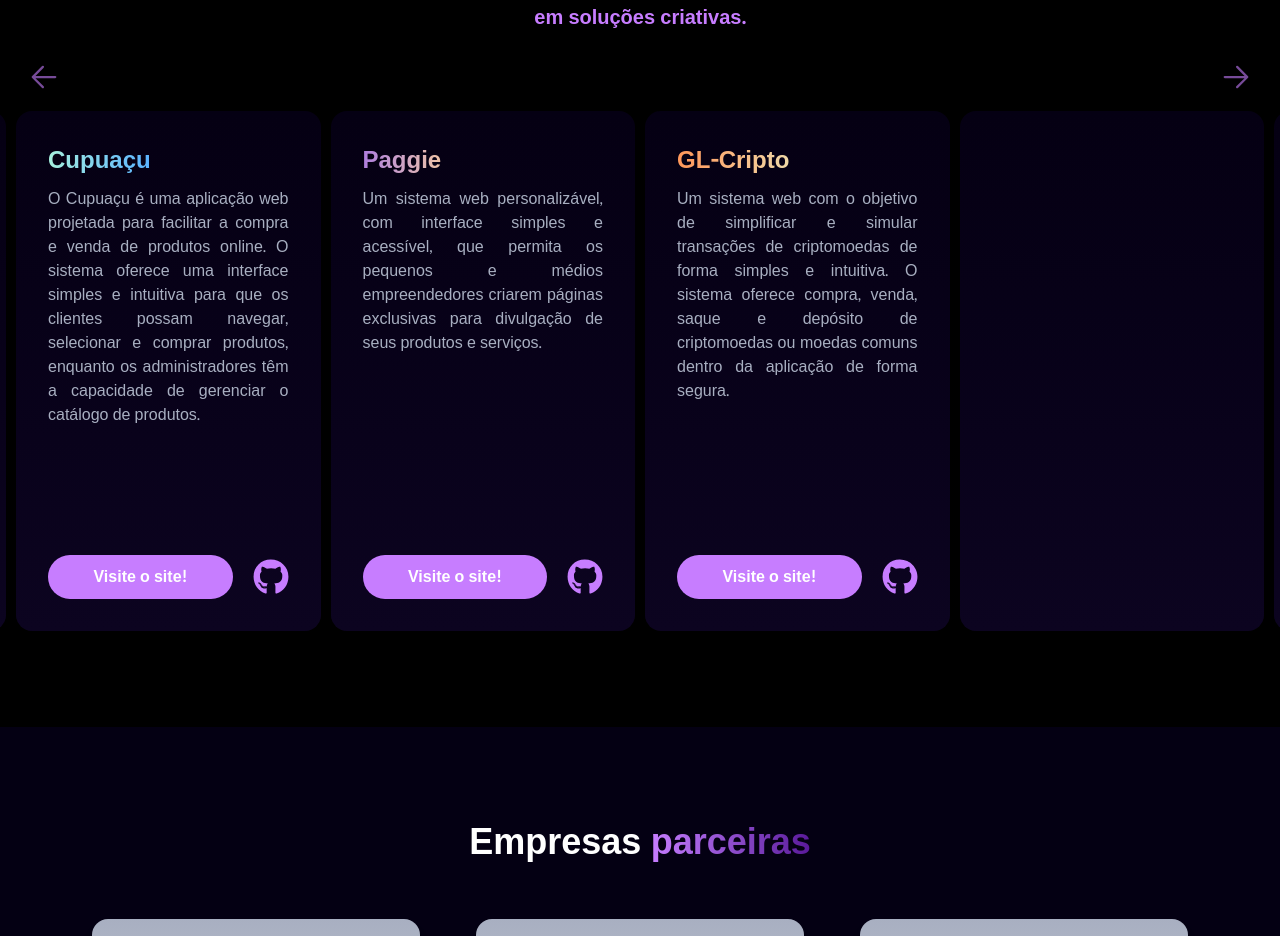
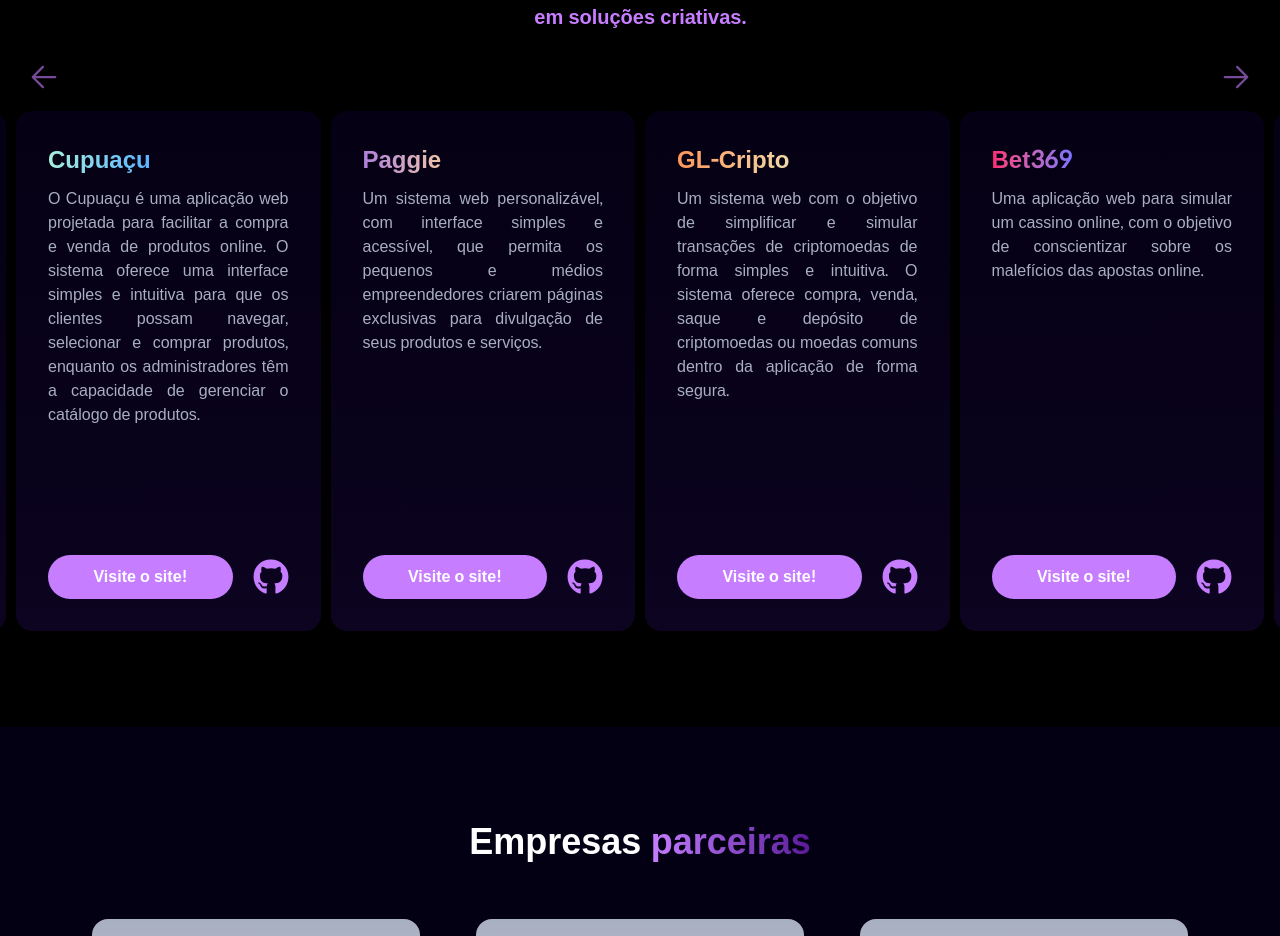
Before and after one commit to Somnium-Git/landing-page, a Next.js app in the folder frontend/: page / in a window 1280 px wide. Shown: the part 2500-3436 px from the top of the page. Built offline with nearby package versions, Linux system fonts and the light colour scheme.

Commit message:
add projetos carrossel

```diff
--- a/frontend/src/components/Carousel/Carousel.tsx
+++ b/frontend/src/components/Carousel/Carousel.tsx
@@ -64,7 +64,17 @@ export default function Carousel() {
       </SwiperSlide>
 
       <SwiperSlide>
-        <SliderItem></SliderItem>
+        <SliderItem
+          description="Uma aplicação web com objetivos educacionais para simplificar o aprendizado de matemática de forma divertida e prática. A aplicação oferece sistema de XP, ranking, trocas de imagem e progressão gradual nas lições."
+          projectLink="http://pollymath.mypressonline.com/"
+          repositoryLink="https://github.com/gabriellimao7500/PolyMath"
+        >
+          <Text size="1.5em" height="bold">
+            <span className="text-transparent bg-clip-text bg-gradient-to-r from-[#c4fff0] to-[#fcfdff]">
+              PolyMath
+            </span>
+          </Text>
+        </SliderItem>
       </SwiperSlide>
 
       <SwiperSlide>
@@ -110,11 +120,31 @@ export default function Carousel() {
       </SwiperSlide>
 
       <SwiperSlide>
-        <SliderItem></SliderItem>
+        <SliderItem
+          description="Uma aplicação web para simular um cassino online, com o objetivo de conscientizar sobre os malefícios das apostas online."
+          projectLink="https://f12794cd-68ad-4f46-9e86-87589dcce8cd-00-3i96uiu3rzg7z.janeway.replit.dev/"
+          repositoryLink="https://github.com/gabriellimao7500/Cassino.git"
+        >
+          <Text size="1.5em" height="bold">
+            <span className="text-transparent bg-clip-text bg-gradient-to-r from-[#ff2873] to-[#7b72ff]">
+              Bet369
+            </span>
+          </Text>
+        </SliderItem>
       </SwiperSlide>
 
       <SwiperSlide>
-        <SliderItem></SliderItem>
+        <SliderItem
+          description="Uma aplicação com um catálogo de 2 jogos: jogo da velha e snake game, de forma didatica e divertida."
+          projectLink="https://c7b65aed-6a2b-43e0-85c0-e01af640df45-00-1lxbn50mrbqv0.picard.replit.dev/paginas/tic-tac.html"
+          repositoryLink="https://c7b65aed-6a2b-43e0-85c0-e01af640df45-00-1lxbn50mrbqv0.picard.replit.dev/paginas/tic-tac.html"
+        >
+          <Text size="1.5em" height="bold">
+            <span className="text-transparent bg-clip-text bg-gradient-to-r from-[#a0a0a0] to-[#dedede]">
+              Games
+            </span>
+          </Text>
+        </SliderItem>
       </SwiperSlide>
     </SliderContainer>
   );
```
